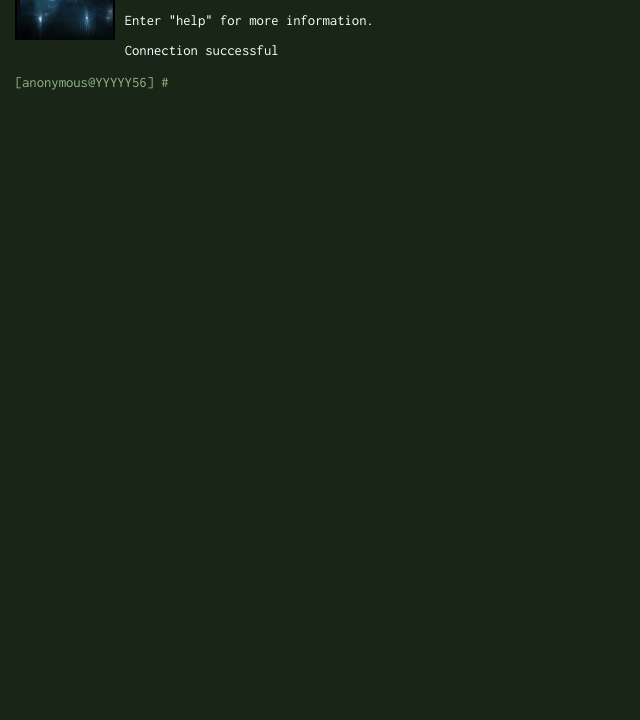
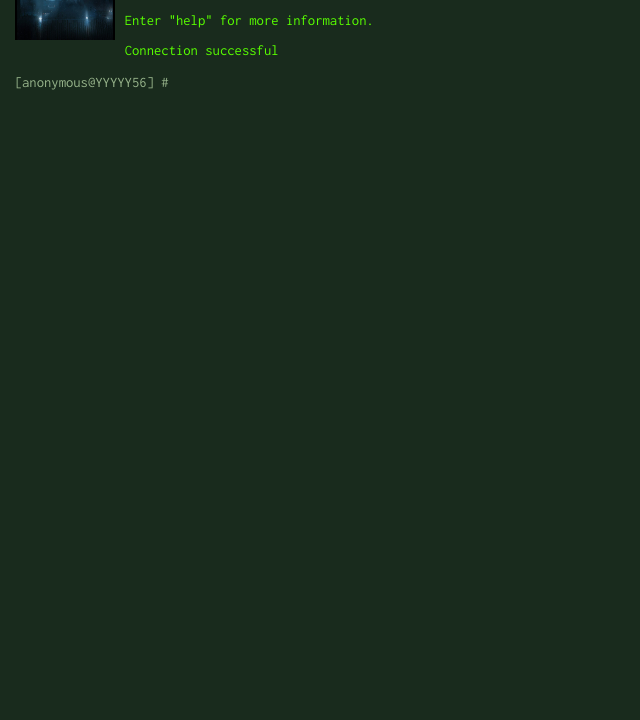
Before and after one commit to Karehb/Weyland, a website: page index.html in a window 1280 px wide. Shown: the part 80-800 px from the top of the page, without its empty margins (0-640 px from the left). Drawn offline with Linux system fonts and the light colour scheme; no server answers; files whose address does not match are found by name.

Commit message:
blackground color and typo

```diff
--- a/src/terminal.css
+++ b/src/terminal.css
@@ -49,8 +49,8 @@ html, body {
 body {
   font-size: 11pt;
   font-family: Inconsolata, monospace;
-  color: white;
-  background-color: #192617;
+  color: #59ff00;
+  background-color: #192b1d;
 }
 #container {
   padding: .1em 1.5em 1em 1em;
```
